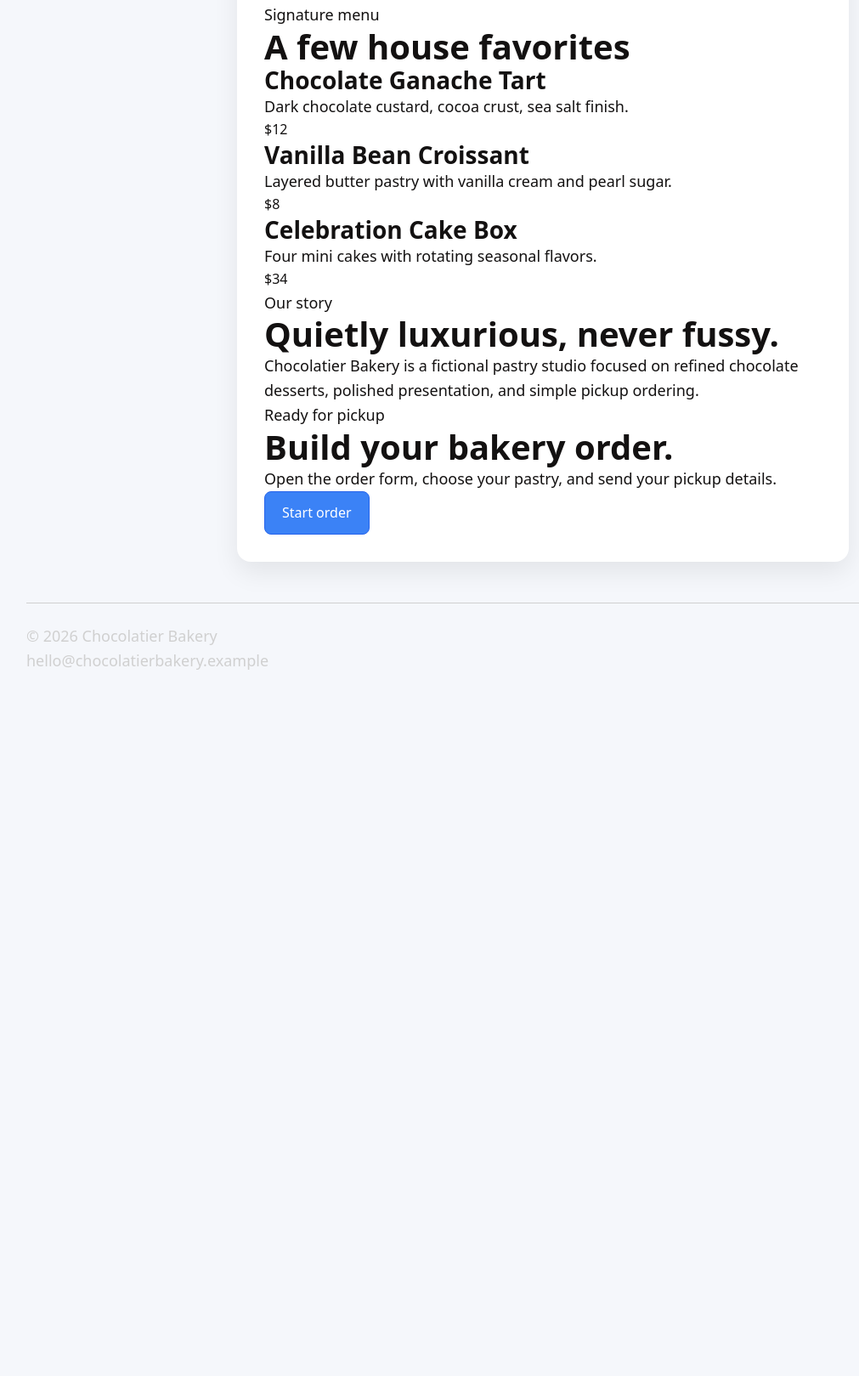
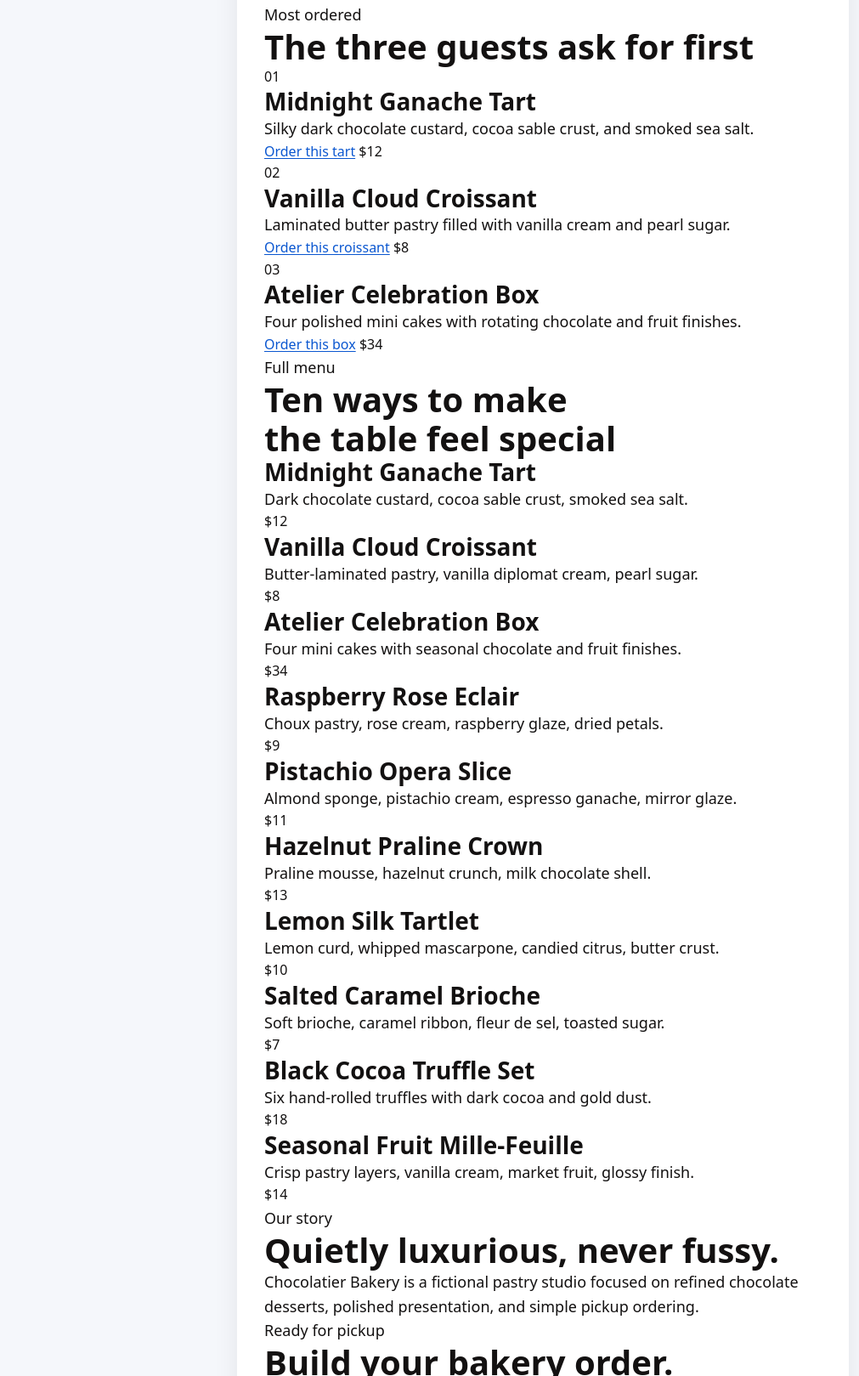
Before and after one commit to ccasalme/allbugs, a plain HTML site: page 01_JS/formsJS/index.html in a window 1280 px wide. Shown: the part 728-2347 px from the top of the page at 85% size, without its empty margins (1-1012 px from the left). Before the commit the page ends 1576 px from the top, so only its background shows below. Drawn offline with Linux system fonts and the light colour scheme; grey boxes are pictures that could not be loaded.

Commit message:
added fake menu

```diff
--- a/01_JS/formsJS/index.html
+++ b/01_JS/formsJS/index.html
@@ -61,7 +61,7 @@
             pastry trays prepared for pickup.
           </p>
 
-          <button class="button-primary" id="actionButton" type="button">
+          <button class="button-primary" id="actionButton" type="button" data-open-order>
             Order now
           </button>
           <p id="output" class="status-message" aria-live="polite"></p>
@@ -74,29 +74,104 @@
         </div>
       </section>
 
+      <section class="top-orders" aria-labelledby="topOrdersTitle">
+        <div class="section-heading">
+          <p class="eyebrow">Most ordered</p>
+          <h2 id="topOrdersTitle">The three guests ask for first</h2>
+        </div>
+
+        <div class="top-orders-grid">
+          <article class="menu-card top-order">
+            <span class="menu-rank">01</span>
+            <h3>Midnight Ganache Tart</h3>
+            <p>Silky dark chocolate custard, cocoa sable crust, and smoked sea salt.</p>
+            <a href="#order">Order this tart</a>
+            <span>$12</span>
+          </article>
+
+          <article class="menu-card top-order">
+            <span class="menu-rank">02</span>
+            <h3>Vanilla Cloud Croissant</h3>
+            <p>Laminated butter pastry filled with vanilla cream and pearl sugar.</p>
+            <a href="#order">Order this croissant</a>
+            <span>$8</span>
+          </article>
+
+          <article class="menu-card top-order">
+            <span class="menu-rank">03</span>
+            <h3>Atelier Celebration Box</h3>
+            <p>Four polished mini cakes with rotating chocolate and fruit finishes.</p>
+            <a href="#order">Order this box</a>
+            <span>$34</span>
+          </article>
+        </div>
+      </section>
+
       <section class="menu-preview" id="menu" aria-labelledby="menuTitle">
         <div class="section-heading">
-          <p class="eyebrow">Signature menu</p>
-          <h2 id="menuTitle">A few house favorites</h2>
+          <p class="eyebrow">Full menu</p>
+          <h2 id="menuTitle">Ten ways to make the table feel special</h2>
         </div>
 
         <div class="menu-grid">
           <article class="menu-card">
-            <h3>Chocolate Ganache Tart</h3>
-            <p>Dark chocolate custard, cocoa crust, sea salt finish.</p>
+            <h3>Midnight Ganache Tart</h3>
+            <p>Dark chocolate custard, cocoa sable crust, smoked sea salt.</p>
             <span>$12</span>
           </article>
 
           <article class="menu-card">
-            <h3>Vanilla Bean Croissant</h3>
-            <p>Layered butter pastry with vanilla cream and pearl sugar.</p>
+            <h3>Vanilla Cloud Croissant</h3>
+            <p>Butter-laminated pastry, vanilla diplomat cream, pearl sugar.</p>
             <span>$8</span>
           </article>
 
           <article class="menu-card">
-            <h3>Celebration Cake Box</h3>
-            <p>Four mini cakes with rotating seasonal flavors.</p>
+            <h3>Atelier Celebration Box</h3>
+            <p>Four mini cakes with seasonal chocolate and fruit finishes.</p>
             <span>$34</span>
+          </article>
+
+          <article class="menu-card">
+            <h3>Raspberry Rose Eclair</h3>
+            <p>Choux pastry, rose cream, raspberry glaze, dried petals.</p>
+            <span>$9</span>
+          </article>
+
+          <article class="menu-card">
+            <h3>Pistachio Opera Slice</h3>
+            <p>Almond sponge, pistachio cream, espresso ganache, mirror glaze.</p>
+            <span>$11</span>
+          </article>
+
+          <article class="menu-card">
+            <h3>Hazelnut Praline Crown</h3>
+            <p>Praline mousse, hazelnut crunch, milk chocolate shell.</p>
+            <span>$13</span>
+          </article>
+
+          <article class="menu-card">
+            <h3>Lemon Silk Tartlet</h3>
+            <p>Lemon curd, whipped mascarpone, candied citrus, butter crust.</p>
+            <span>$10</span>
+          </article>
+
+          <article class="menu-card">
+            <h3>Salted Caramel Brioche</h3>
+            <p>Soft brioche, caramel ribbon, fleur de sel, toasted sugar.</p>
+            <span>$7</span>
+          </article>
+
+          <article class="menu-card">
+            <h3>Black Cocoa Truffle Set</h3>
+            <p>Six hand-rolled truffles with dark cocoa and gold dust.</p>
+            <span>$18</span>
+          </article>
+
+          <article class="menu-card">
+            <h3>Seasonal Fruit Mille-Feuille</h3>
+            <p>Crisp pastry layers, vanilla cream, market fruit, glossy finish.</p>
+            <span>$14</span>
           </article>
         </div>
       </section>
@@ -170,9 +245,16 @@
           <label for="menuItem">Menu item</label>
           <select id="menuItem" name="menuItem" required>
             <option value="">Choose an item</option>
-            <option value="Chocolate Ganache Tart">Chocolate Ganache Tart</option>
-            <option value="Vanilla Bean Croissant">Vanilla Bean Croissant</option>
-            <option value="Celebration Cake Box">Celebration Cake Box</option>
+            <option value="Midnight Ganache Tart">Midnight Ganache Tart</option>
+            <option value="Vanilla Cloud Croissant">Vanilla Cloud Croissant</option>
+            <option value="Atelier Celebration Box">Atelier Celebration Box</option>
+            <option value="Raspberry Rose Eclair">Raspberry Rose Eclair</option>
+            <option value="Pistachio Opera Slice">Pistachio Opera Slice</option>
+            <option value="Hazelnut Praline Crown">Hazelnut Praline Crown</option>
+            <option value="Lemon Silk Tartlet">Lemon Silk Tartlet</option>
+            <option value="Salted Caramel Brioche">Salted Caramel Brioche</option>
+            <option value="Black Cocoa Truffle Set">Black Cocoa Truffle Set</option>
+            <option value="Seasonal Fruit Mille-Feuille">Seasonal Fruit Mille-Feuille</option>
           </select>
         </div>
 
```
